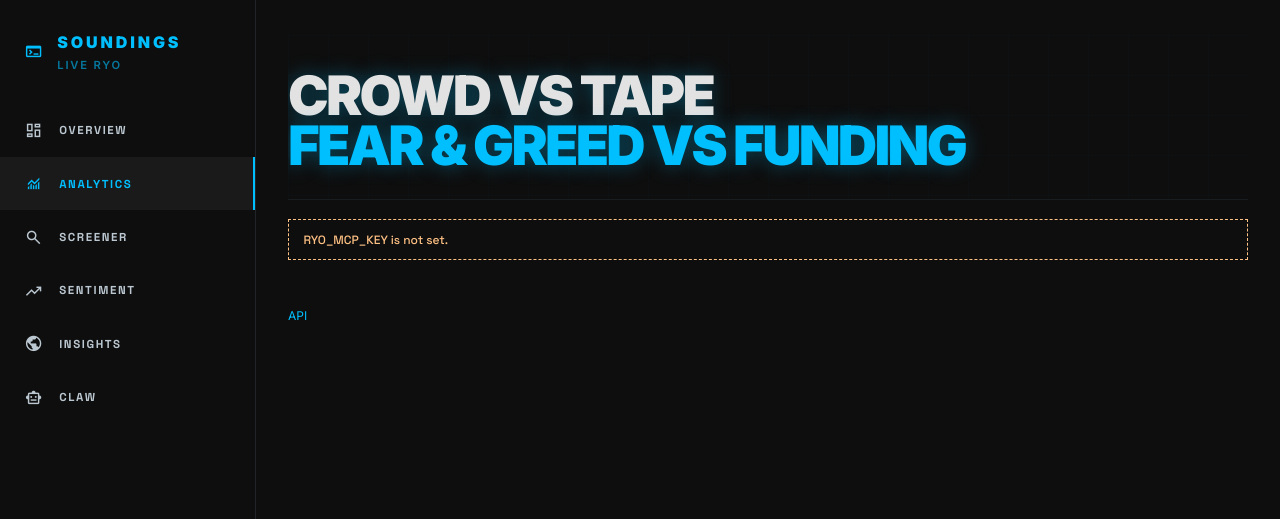
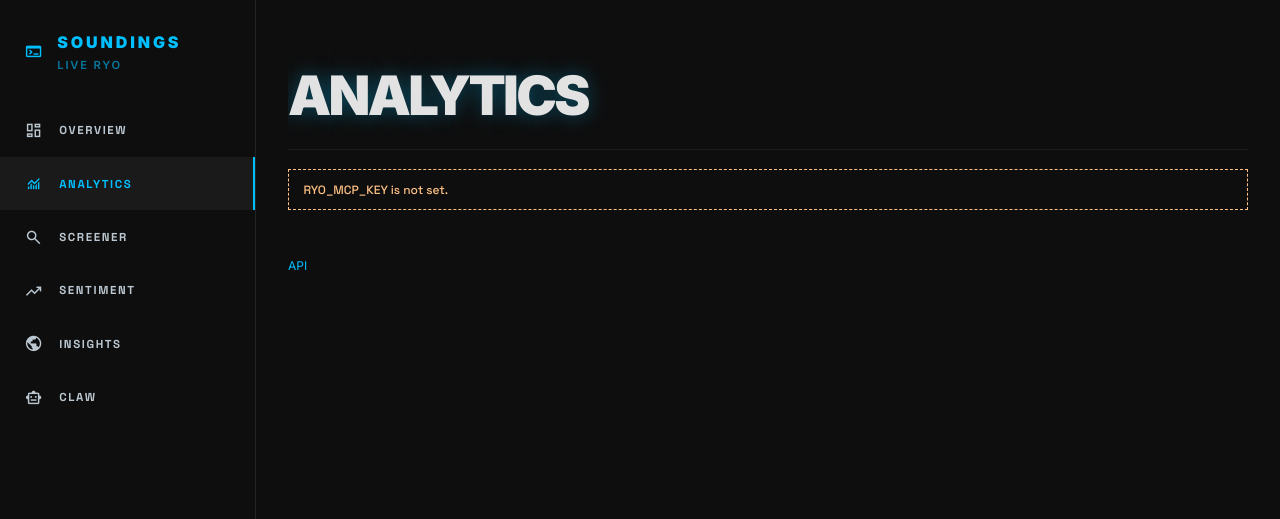
Before and after one commit to KAMEVETRICS/soundings, a FastAPI app: page /analytics in a window 1280 px wide. Shown: the top 519 px of the page. Run offline with FastAPI, Linux system fonts and the light colour scheme.

Commit message:
Use Analytics as the page header.

```diff
--- a/app/templates/analytics.html
+++ b/app/templates/analytics.html
@@ -2,7 +2,7 @@
 {% block title %}Analytics{% endblock %}
 {% block main %}
   <section class="hero">
-    <h1>Crowd vs tape<br /><span>Fear &amp; Greed vs funding</span></h1>
+    <h1>Analytics</h1>
   </section>
 
   {% if not data.ok %}
--- a/app/templates/base.html
+++ b/app/templates/base.html
@@ -8,7 +8,7 @@
   <link rel="preconnect" href="https://fonts.gstatic.com" crossorigin />
   <link rel="stylesheet" href="https://fonts.googleapis.com/css2?family=Inter:wght@400;600;800;900&family=Space+Grotesk:wght@500;700&family=Material+Symbols+Outlined:wght,FILL@400,0&display=swap" media="print" onload="this.media='all'" />
   <noscript><link rel="stylesheet" href="https://fonts.googleapis.com/css2?family=Inter:wght@400;600;800;900&family=Space+Grotesk:wght@500;700&family=Material+Symbols+Outlined:wght,FILL@400,0&display=swap" /></noscript>
-  <link rel="stylesheet" href="/static/styles.css?v=13" />
+  <link rel="stylesheet" href="/static/styles.css?v=14" />
 </head>
 <body>
   <a class="skip" href="#main">Skip to content</a>
```
